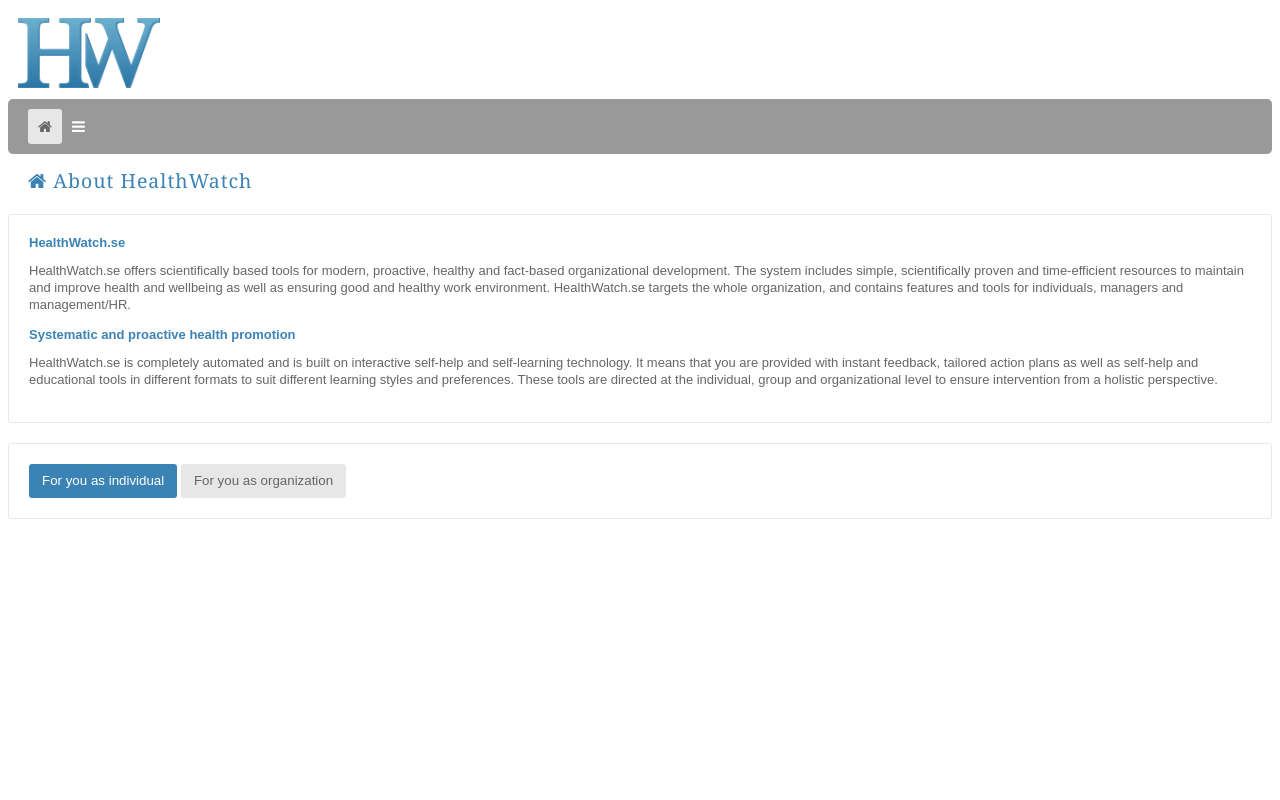
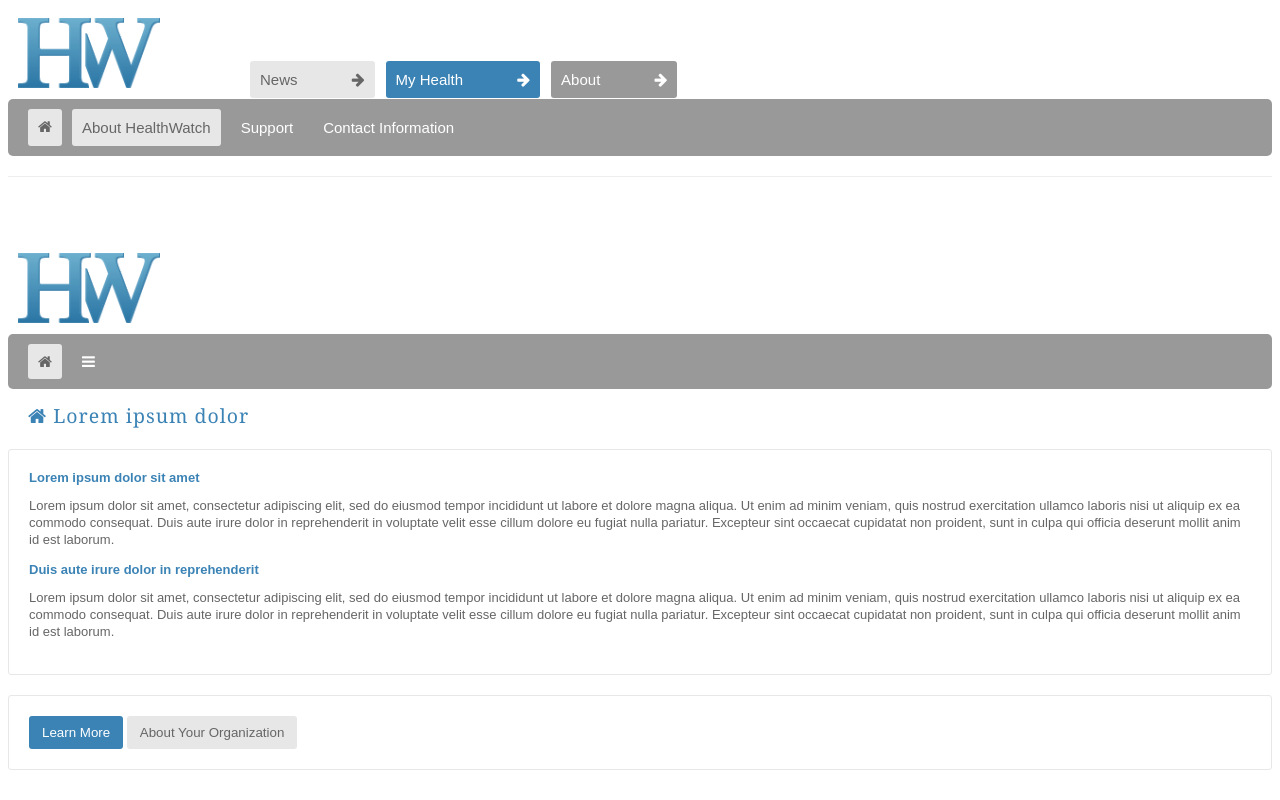
Before and after one commit to healthwatch/healthwatch.github.io, a plain HTML site: page hw-css/navs.html in a window 1280 px wide. Drawn offline with Linux system fonts and the light colour scheme.

Commit message:
Updated navs

```diff
--- a/hw-css/navs.html
+++ b/hw-css/navs.html
@@ -6,56 +6,70 @@
 <div class="container">
   <div class="nav text-lg" style="margin-bottom:1px">
     <img class="nav-item" src="img/logo.png">
-    <!-- <a class="nav-item bg-default first" style="margin-top:;">
+    <a class="nav-item bg-default first" style="margin-left:70px;margin-top:53px;">
       News
       <i class="fa fa-arrow-right m-l-50" aria-hidden="true"></i>
     </a>
-    <a class="nav-item bg-primary m-l-1" style="margin-top:;">
+    <a class="nav-item bg-primary m-l-1" style="margin-top:53px;">
       My Health
       <i class="fa fa-arrow-right m-l-50" aria-hidden="true"></i>
     </a>
-    <a class="nav-item bg-secondary m-l-1" style="margin-top:;">
+    <a class="nav-item bg-secondary m-l-1" style="margin-top:53px;">
       About
       <i class="fa fa-arrow-right m-l-50" aria-hidden="true"></i>
-    </a> -->
+    </a>
+    <div style="clear:both"></div>
+  </div>
+  <div class="nav text-lg bg-secondary" style="padding:10px 20px;">
+    <a class="nav-item bg-default" style="padding-bottom:12px"> <!-- A little adjustment-->
+      <i class="fa fa-home" aria-hidden="true"></i>
+    </a>
+    <a class="nav-item bg-default">About HealthWatch</a>
+    <a class="nav-item">Support</a>
+    <a class="nav-item">Contact Information</a>
+    <div style="clear:both"></div>
+  </div>
+
+  <hr><br><br><br>
+
+  <div class="nav text-lg" style="margin-bottom:1px">
+    <img class="nav-item" src="img/logo.png">
     <div style="clear:both"></div>
   </div>
   <div class="nav text-lg bg-secondary" style="padding:10px 20px;">
     <a class="nav-item bg-default">
       <i class="fa fa-home" aria-hidden="true"></i>
     </a>
-    <!-- <a class="nav-item">About HealthWatch</a>
-    <a class="nav-item">Support</a>
-    <a class="nav-item">Contact Information</a> -->
     <a class="nav-item pull-right">
       <i class="fa fa-bars"></i>
     </a>
     <div style="clear:both"></div>
   </div>
-
   <h1 class="text-primary m-l-20">
     <i class="fa fa-home" aria-hidden="true"></i>
-    About HealthWatch
+    Lorem ipsum dolor
   </h1>
-
   <div class="card outline-rounded-default" style="margin-top:20px;">
-
-    <strong class="text-primary">HealthWatch.se</strong>
-
+    <strong class="text-primary">Lorem ipsum dolor sit amet</strong>
     <p>
-      HealthWatch.se offers scientifically based tools for modern, proactive, healthy and fact-based organizational development. The system includes simple, scientifically proven and time-efficient resources to maintain and improve health and wellbeing as well as ensuring good and healthy work environment. HealthWatch.se targets the whole organization, and contains features and tools for individuals, managers and management/HR.
+      Lorem ipsum dolor sit amet, consectetur adipiscing elit, sed do eiusmod tempor incididunt ut labore
+      et dolore magna aliqua. Ut enim ad minim veniam, quis nostrud exercitation ullamco laboris nisi ut
+      aliquip ex ea commodo consequat. Duis aute irure dolor in reprehenderit in voluptate velit esse
+      cillum dolore eu fugiat nulla pariatur. Excepteur sint occaecat cupidatat non proident, sunt in
+      culpa qui officia deserunt mollit anim id est laborum.
     </p>
-
-    <strong class="text-primary">Systematic and proactive health promotion</strong>
-
+    <strong class="text-primary">Duis aute irure dolor in reprehenderit</strong>
     <p>
-      HealthWatch.se is completely automated and is built on interactive self-help and self-learning technology. It means that you are provided with instant feedback, tailored action plans as well as self-help and educational tools in different formats to suit different learning styles and preferences. These tools are directed at the individual, group and organizational level to ensure intervention from a holistic perspective.
+      Lorem ipsum dolor sit amet, consectetur adipiscing elit, sed do eiusmod tempor incididunt ut labore
+      et dolore magna aliqua. Ut enim ad minim veniam, quis nostrud exercitation ullamco laboris nisi ut
+      aliquip ex ea commodo consequat. Duis aute irure dolor in reprehenderit in voluptate velit esse
+      cillum dolore eu fugiat nulla pariatur. Excepteur sint occaecat cupidatat non proident, sunt in
+      culpa qui officia deserunt mollit anim id est laborum.
     </p>
   </div>
-
   <div class="card outline-rounded-default" style="margin-top:20px;">
-    <button class="btn btn-primary">For you as individual</button>
-    <button class="btn btn-default">For you as organization</button>
+    <button class="btn btn-primary">Learn More</button>
+    <button class="btn btn-default">About Your Organization</button>
   </div>
 
 </div>
@@ -64,25 +78,21 @@
   .nav {
     border-radius: 5px;
   }
-
   .nav-item .first {
     margin-left: 100px;
   }
-
   .nav-item {
     list-style: none;
     float: left;
     padding: 10px 10px;
     border-radius: 3px;
+    margin-right: 10px;
   }
-
   .nav li a {
     color: white;
     text-decoration: none;
   }
-
   .nav li a:hover {
     text-decoration: underline;
   }
-
 </style>
```
